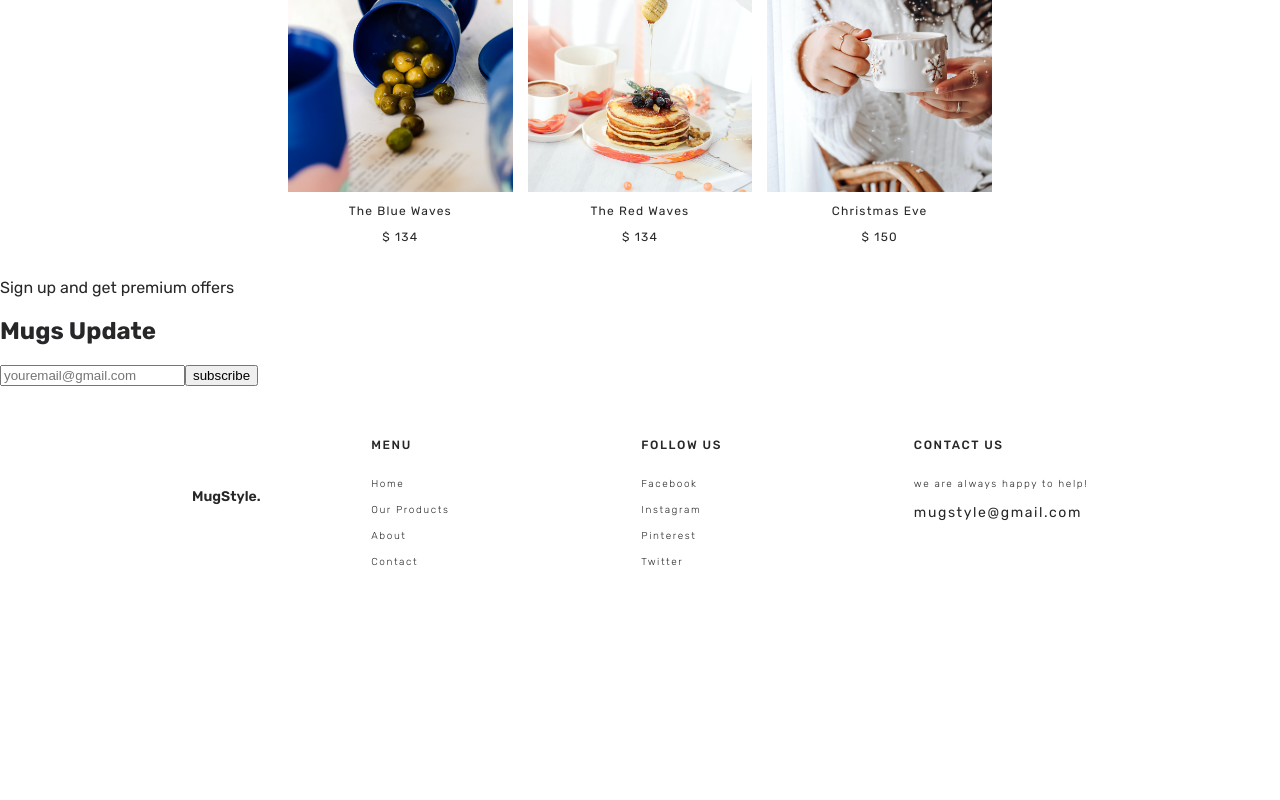
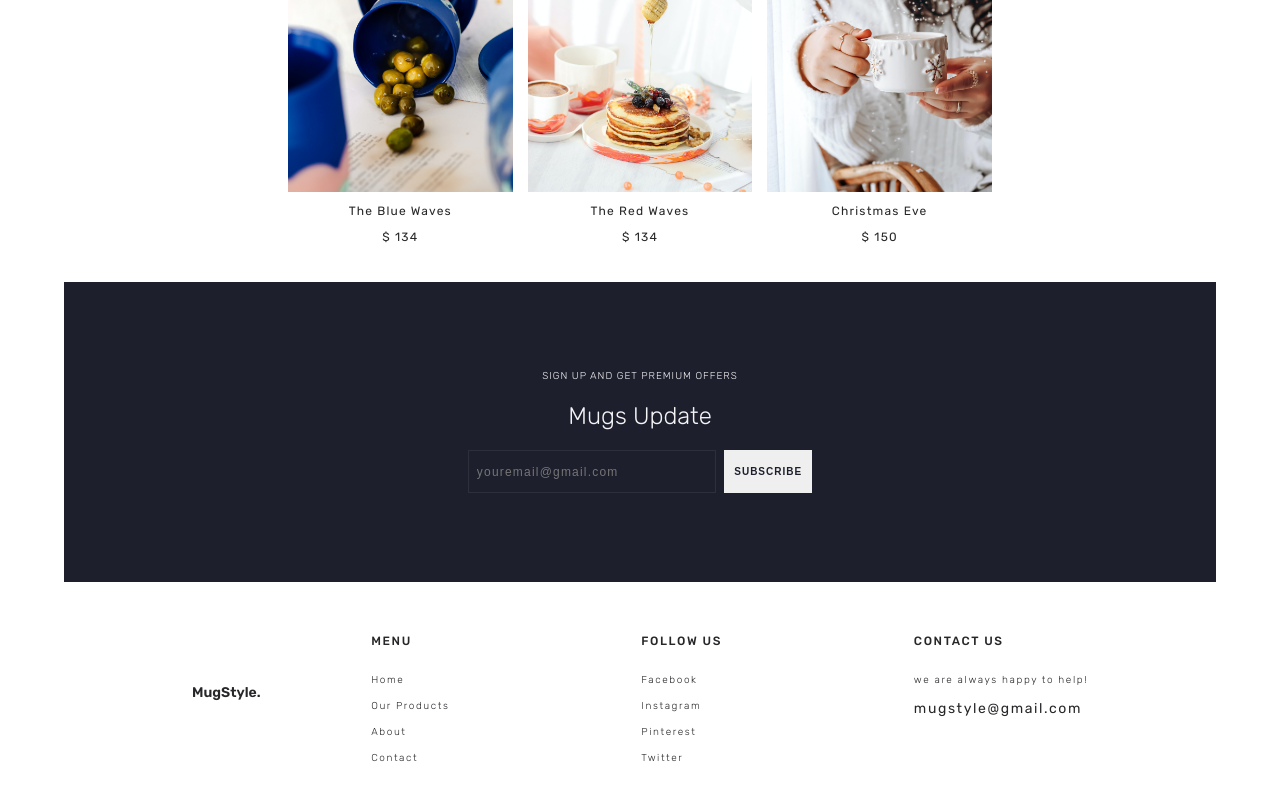
Before and after one commit to Morganefrlr/eshop-mugstyle2024, a Next.js app: page / in a window 1280 px wide. Shown: the part 2693-3493 px from the top of the page. Before the commit the page ends 3301 px from the top, so only its background shows below. Built offline with nearby package versions, Linux system fonts and the light colour scheme.

Commit message:
T08: newsletter styled

```diff
--- a/src/app/globals.scss
+++ b/src/app/globals.scss
@@ -3,6 +3,7 @@ $main : #27272A;
 $second : #854D0E;
 $third : #D1D5DB;
 $light: #F4F4F5;
+$blue: #1D1F2D;
 
 
 
--- a/src/components/newsletter/Newsletter.tsx
+++ b/src/components/newsletter/Newsletter.tsx
@@ -1,13 +1,13 @@
-import React from 'react';
+
 
 const Newsletter = () => {
     return (
-        <div className="w-[90vw] h-[300px] bg-[#1D1F2D] my-20 mx-auto flex flex-col gap-8 justify-center items-center text-zinc-100">
-        <p className="uppercase text-xs font-thin tracking-widest">Sign up and get premium offers</p>
-        <h2 className="text-3xl font-light">Mugs Update</h2>
-        <div className="w-full flex justify-center items-center">
-            <input type="text" placeholder="youremail@gmail.com" className="w-1/4 bg-transparent border-[1px] border-zinc-100 border-opacity-10 h-12 p-4 text-sm tracking-widest mr-2 focus:outline-none"/>
-            <button className="h-12 bg-zinc-100 text-[#1D1F2D] text-xs uppercase p-4 border-none font-medium tracking-widest focus:outline-none">subscribe</button>
+        <div className="newsletterMain">
+        <p>Sign up and get premium offers</p>
+        <h2>Mugs Update</h2>
+        <div className="newsletterInput">
+            <input type="text" placeholder="youremail@gmail.com"/>
+            <button>subscribe</button>
         </div>
     </div>
 
--- a/src/components/newsletter/_newsletter.scss
+++ b/src/components/newsletter/_newsletter.scss
@@ -0,0 +1,60 @@
+.newsletterMain{
+    width: 90vw;
+    height: 300px;
+    margin: 20px auto;
+    display: flex;
+    flex-direction: column;
+    gap: 20px;
+    justify-content: center;
+    align-items: center;
+    color: $light;
+    background-color: $blue;
+
+    p{
+        text-transform: uppercase;
+        font-size: 10px;
+        font-weight: 300;
+        letter-spacing: 0.1em;
+        margin: 0;
+    }
+
+    h2{
+        font-weight: 300;
+        margin: 0;
+    }
+}
+
+
+.newsletterInput{
+    width: 100%;
+    display: flex;
+    justify-content: center;
+    align-items: center;
+
+    input{
+        width: 20%;
+        background: transparent;
+        border: 1px solid #ffffff12;
+        height: 25px;
+        padding: 8px;
+        font-size: 12px;
+        letter-spacing: 0.1em;
+        margin-right: 8px;
+        color: $light;
+
+        &:focus{
+            outline: none;
+        }
+    }
+
+    button{
+        height: 100%;
+        border: none;
+        text-transform: uppercase;
+        font-size: 10px;
+        color: $blue;
+        font-weight: 600;
+        padding: 0 10px;
+        letter-spacing: 0.1em;
+    }
+}
```
